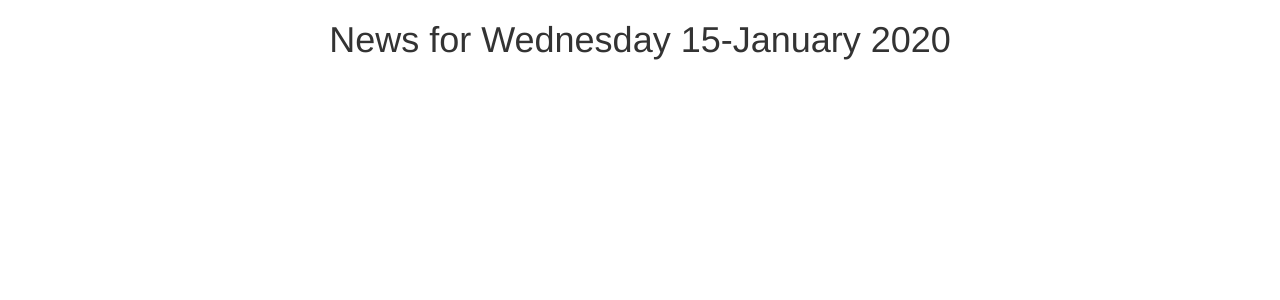
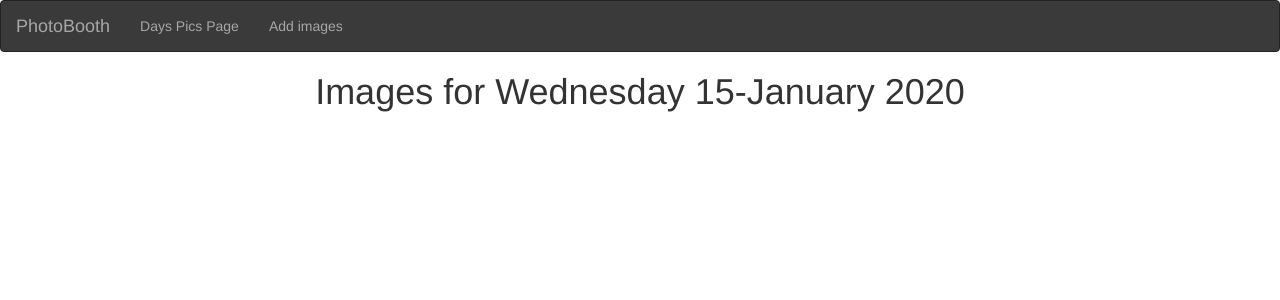
Before and after one commit to tw8130/Photo-Booth, a Django app: template pics/templates/all-pics/base.html in a window 1280 px wide. Shown: the top 300 px of the page. Run offline with Django 3.2, Linux system fonts and the light colour scheme; the template is opened without the code that fills it: most values are stand-ins (such as "Sample title", 1, 10 or a date in 2020); some libraries are stand-ins or nearby versions.

Commit message:
we include the navbar using an {% include %} template tag then inside the style block we create a link to the css file

```diff
--- a/pics/templates/all-pics/base.html
+++ b/pics/templates/all-pics/base.html
@@ -1,4 +1,5 @@
 {% load bootstrap3 %}
+{% load static%}
 <!DOCTYPE html>
 <html>
 <head>
@@ -12,11 +13,14 @@
 
   {% block styles %}
     {% bootstrap_css %}
+    <link rel="stylesheet" href="{% static 'css/basepics.css' %}">
   {% endblock %}
 
 </head>
 <body>
-    {% block content %} <h1 class='text-center'>News for {{date|date:"l d-F Y"}}</h1> {%endblock%}
+    {% include "navbar.html" %}
+
+    {% block content %} <h1 class='text-center'>Images for {{date|date:"l d-F Y"}}</h1> {%endblock%}
 
     {% block scripts %}
         <script src="https://ajax.googleapis.com/ajax/libs/jquery/3.2.1/jquery.min.js"></script>
```
